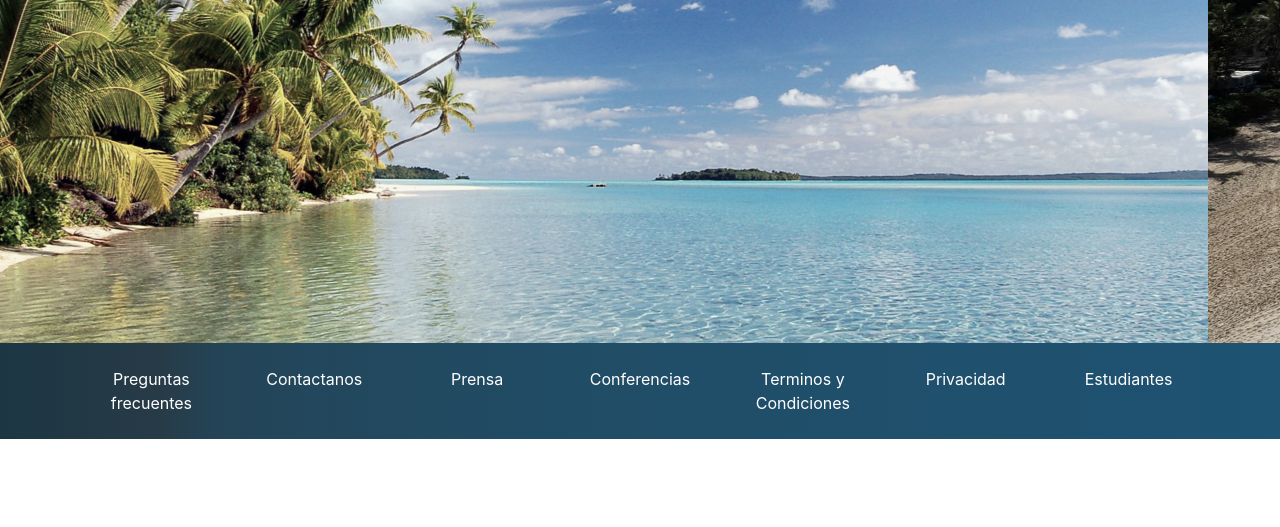
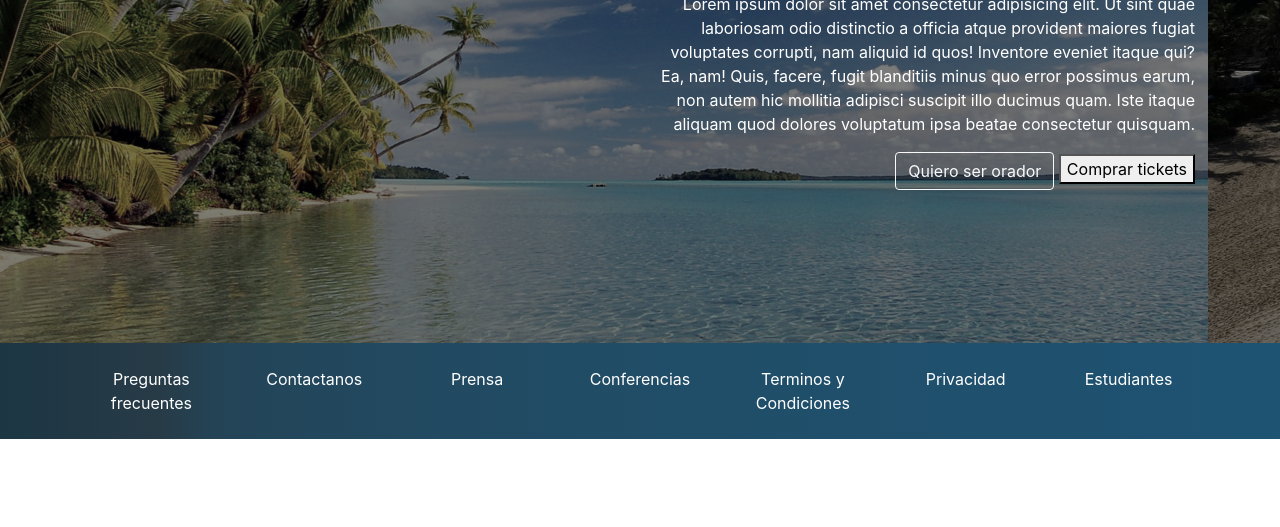
Before and after one commit to gtorres7/bootstrap4, a plain HTML site: page index.html in a window 1280 px wide. Shown: the part 273-800 px from the top of the page. Drawn offline with nearby package versions, Linux system fonts and the light colour scheme.

Commit message:
botones agregados

```diff
--- a/index.css
+++ b/index.css
@@ -15,8 +15,31 @@ filter: grayscale(50%);
     color: white;
 }
 
+#carousel {
+    position: relative;
+}
 
-
+#carousel .overlay{
+    position: absolute;
+    top: 0;
+    bottom: 0;
+    left: 0;
+    right: 0;
+    background-color: rgba(0, 0, 0, 0.5);
+    color: white;
+}
+#carousel .overlay .container,
+#carousel .overlay .row{
+height: 100%;
+}
 .text-platzi{
     color: #97c93e !important;
 }
+
+.btn-platzi{
+    background-color: #97c93e;
+    color: white;
+}
+.btn-platzi:hover{
+    background-color: #82ad36;
+}
--- a/index.html
+++ b/index.html
@@ -53,7 +53,7 @@
 
   <!-- MAIN -->
   <main id="main">
-    <div id="carouselExampleInterval" class="carousel slide" data-ride="carousel" data-pause="false">
+    <div id="carousel" class="carousel slide" data-ride="carousel" data-pause="false">
       <div class="carousel-inner">
         <div class="carousel-item active" data-interval="10000">
           <img src="assets/images/hawaii.jpg" class="d-block w-100" alt="HAWAII 1">
@@ -64,8 +64,25 @@
         <div class="carousel-item">
           <img src="assets/images/hawaii3.jpeg" class="d-block w-100" alt="HAWAII 3">
         </div>
+        <div class="overlay">
+          <div class="container">
+            <div class="row align-items-center">
+              <div class="col-md-6 offset-md-6 text-center text-md-right">
+                <h1>Platzi Conf Hawaii</h1>
+                <p class="d-none d-md-block">Lorem ipsum dolor sit amet consectetur adipisicing elit.
+                  Ut sint quae laboriosam odio distinctio a officia atque provident
+                  maiores fugiat voluptates corrupti, nam aliquid id quos! Inventore eveniet itaque qui?Ea,
+                  nam! Quis, facere, fugit blanditiis minus quo error possimus earum,
+                  non autem hic mollitia adipisci suscipit illo ducimus quam.
+                  Iste itaque aliquam quod dolores voluptatum ipsa beatae consectetur quisquam.
+                </p>
+                <a href="#" class="btn btn-outline-light">Quiero ser orador</a>
+                <button type="button" btn="btn btn-platzi">Comprar tickets</button>
+              </div>
+            </div>
+          </div>
+        </div>
       </div>
-
     </div>
   </main>
   <!-- /MAIN -->
```
